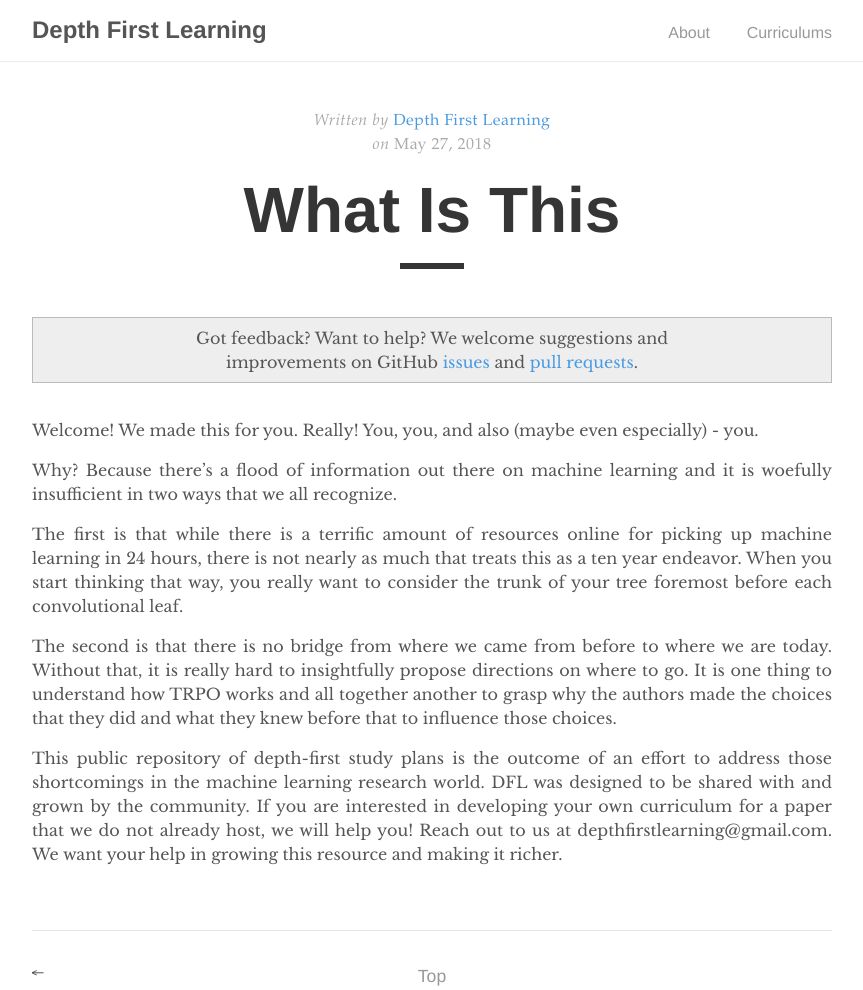
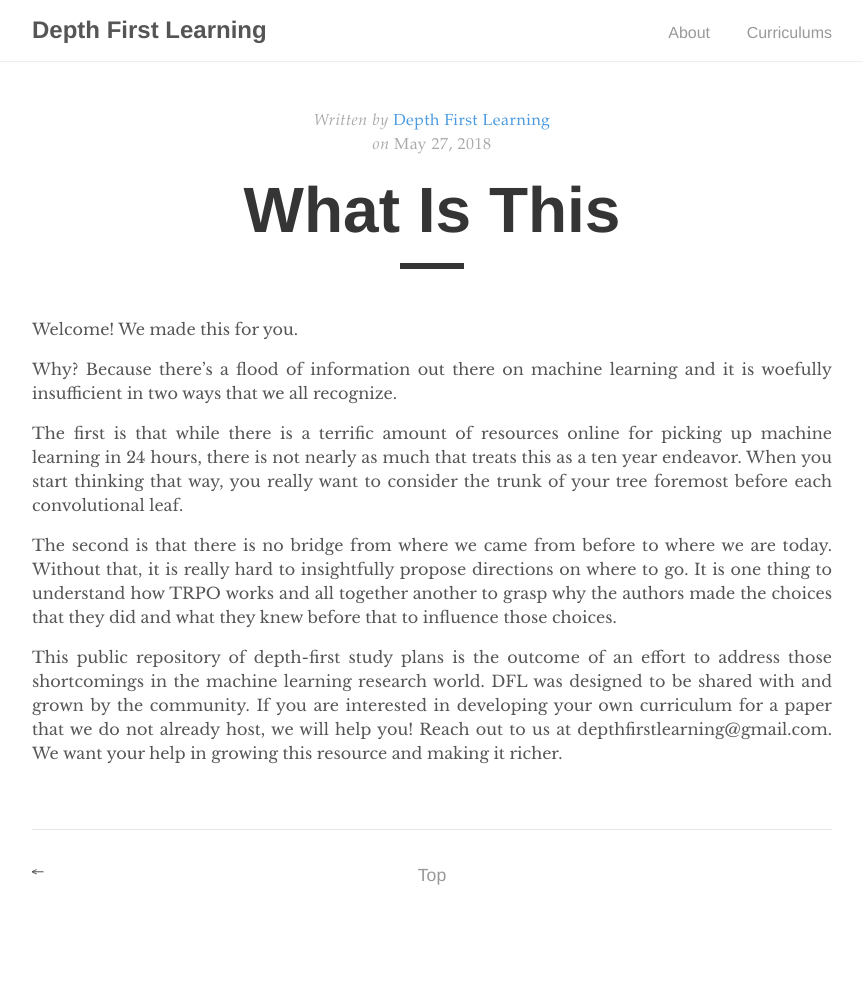
Before and after one commit to depthfirstlearning/depthfirstlearning.com, a Jekyll site: the page built from _posts/2018-05-27-What-This-Is.markdown, in a window 1280 px wide. Shown: the whole page, without its empty margins (208-1071 px from the left). Built offline with Jekyll 4.4.1, drawn with Linux system fonts in a browser that asks for light colours; after the commit the page ends 900 px from its top, so only the background shows below that.

Commit message:
Adjusted the feedback to not always take effect.

```diff
--- a/_layouts/post.html
+++ b/_layouts/post.html
@@ -21,14 +21,15 @@
   <h1 class="post-title">{{ page.title }}</h1>
   <div class="post-line"></div>
 
+  {% if page.feedback %}
   <div class="request-feedback">
     <div class="inner">
-      Got feedback? Want to help?
-<!--      <br /> -->
-
-      We welcome suggestions and improvements on GitHub <a href="https://github.com/deconstructed/deconstructed.github.io/issues">issues</a> and <a href="https://github.com/deconstructed/deconstructed.github.io/pulls">pull requests</a>.
+      Want to make DFL better?
+      <br>
+      We welcome <a href="https://github.com/deconstructed/deconstructed.github.io/issues">suggestions</a> and <a href="https://github.com/deconstructed/deconstructed.github.io/pulls">improvements</a>.
     </div>
   </div>
+  {% endif %}
 
   {{ content }}
 
--- a/_posts/2018-05-27-What-This-Is.markdown
+++ b/_posts/2018-05-27-What-This-Is.markdown
@@ -5,10 +5,10 @@
 categories: introduction
 author: dfl
 blurb: "Welcome to Depth First Learning."
+feedback: false
 ---
 
-Welcome! We made this for you. Really! You, you, and also (maybe even
-especially) - you.
+Welcome! We made this for you.
 
 Why? Because there's a flood of information out there on machine learning and it
 is woefully insufficient in two ways that we all recognize.
--- a/_posts/2018-05-28-InfoGAN.markdown
+++ b/_posts/2018-05-28-InfoGAN.markdown
@@ -9,6 +9,7 @@
         unsupervised learning and GANs are a flexible and powerful interpretation.
         This makes InfoGAN an important and interesting stepping stone in
         representation learning."
+feedback: true
 ---
 
 # Why
```
Also changed, not shown: 1 other file.
